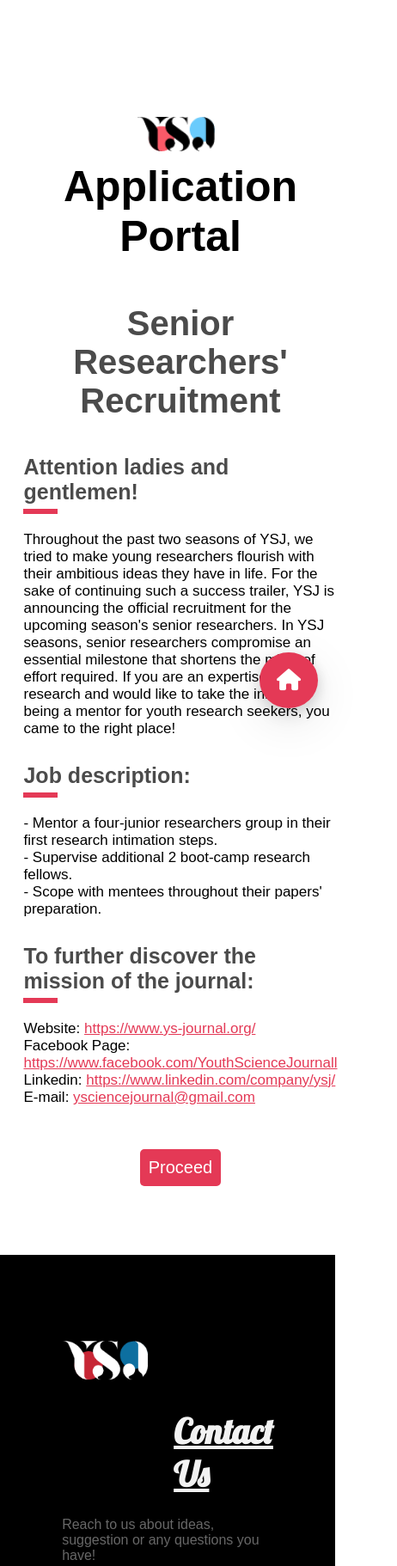
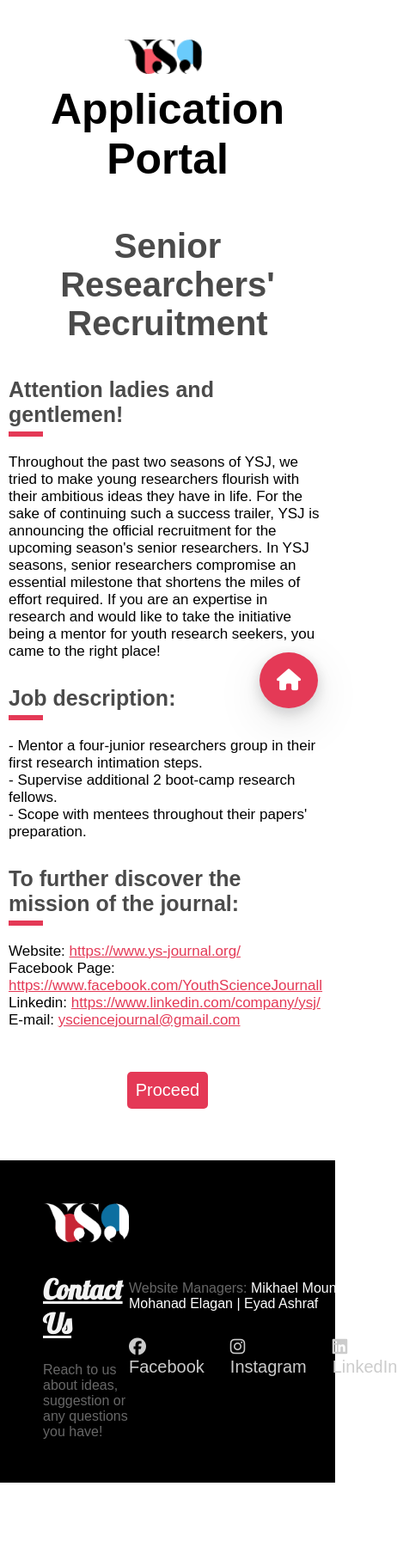
Before and after one commit to eyadwebdeveloper/YSJ-Portal, a plain HTML site: page index.html in a window 390 px wide. Shown: the top 1822 px of the page at 86% size, 462 px wide, since content can reach past the window. After the commit the page ends 1725 px from the top, so only its background shows below. Drawn offline with nearby package versions, Linux system fonts and the light colour scheme; a web font is replaced by a local one.

Commit message:
Update portal_style.css

```diff
--- a/portal_style.css
+++ b/portal_style.css
@@ -304,37 +304,46 @@
 footer .social{
     display: flex;
 }
-@media screen and (max-width: 1190px){
-    footer{
-        flex-direction: column;
-        justify-content: center;
-        align-items: center;
-    }
-}
-@media screen and (max-width: 900px){
-    footer .social{
-        flex-direction: column;
-    }
-    footer .mar{
-        margin-right: 0;
-        margin-bottom: 30px;
-    }
-}
-@media screen and (max-width: 700px){
-    .rights{
-        width: 100%;
-        margin: 0;
-    }
-    .rights p{
-        width: 100%;
-        text-align: center;
-    }
-}
-@media only screen and (max-width: 500px){
-  .wrapper{
-    padding-right: 0;
+/* Existing CSS */
+
+/* Media Query for Tablets */
+@media screen and (max-width: 1024px) {
+  .wrapper {
+    width: 90%; /* Adjust width for smaller screens */
+    padding: 20px; /* Adjust padding for smaller screens */
+    margin-top: 50px; /* Adjust margin for smaller screens */
+  }
+  footer h4 {
+    font-size: 2rem; /* Adjust font size for smaller screens */
+    margin-left: 0; /* Remove margin for smaller screens */
+  }
+  footer h4::after {
+    margin-left: 0; /* Remove margin for smaller screens */
+  }
+  .wrapper form textarea {
+    overflow: auto;
+    width: -webkit-fill-available; /* Prevent textarea overflow */
   }
 }
+
+/* Media Query for Phones */
+@media screen and (max-width: 768px) {
+  .wrapper {
+    width: 100%; /* Adjust width for smaller screens */
+    padding: 10px; /* Adjust padding for smaller screens */
+    margin-top: 30px; /* Adjust margin for smaller screens */
+  }
+  footer {
+    padding: 50px; /* Adjust padding for smaller screens */
+  }
+  .wrapper form textarea {
+    overflow: auto; /* Prevent textarea overflow */
+  }
+}
+
+/* Additional Media Queries can be added for smaller devices if needed */
+
+
 
 .wrapper .btnss{
     display: flex;
```
